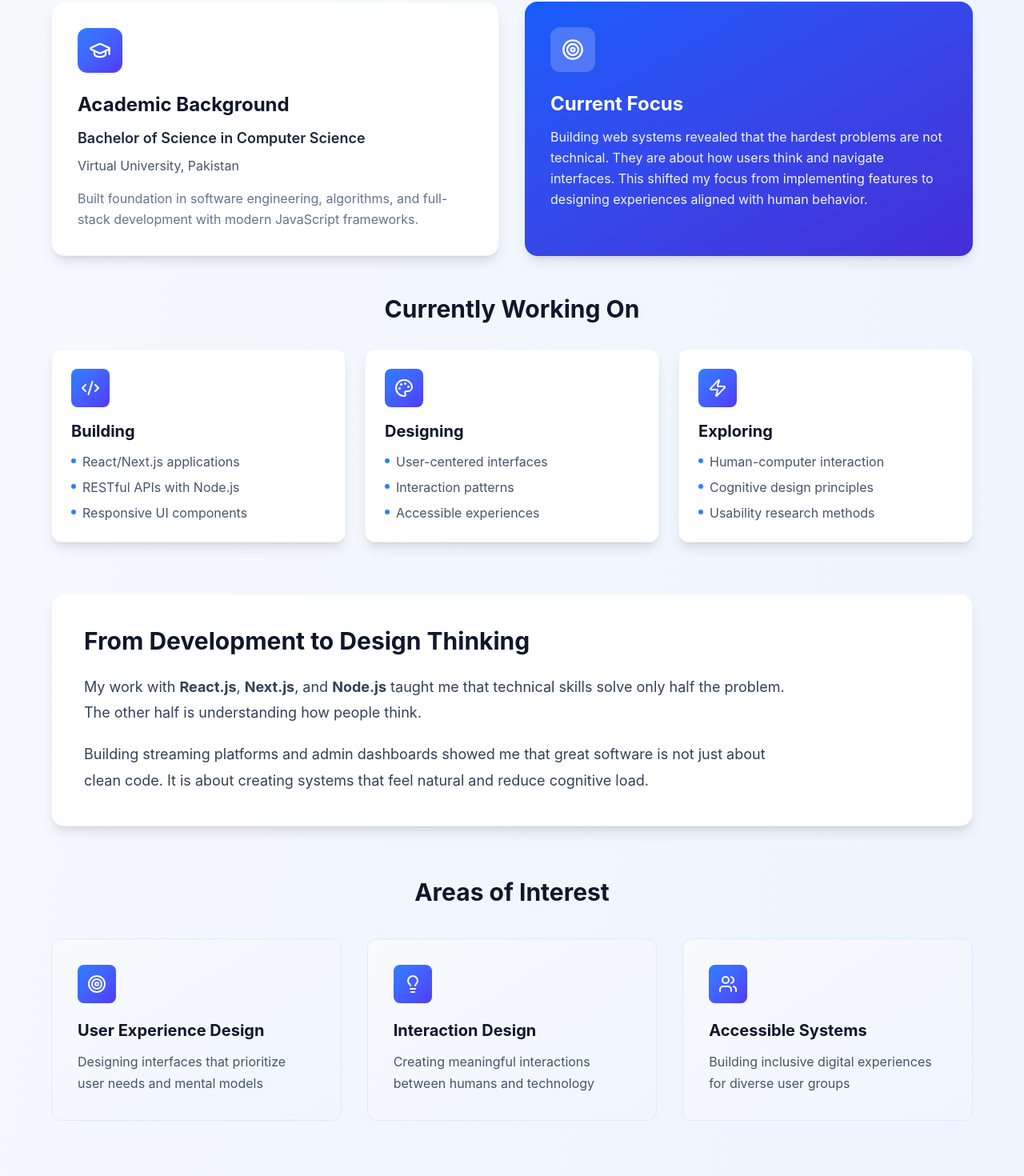
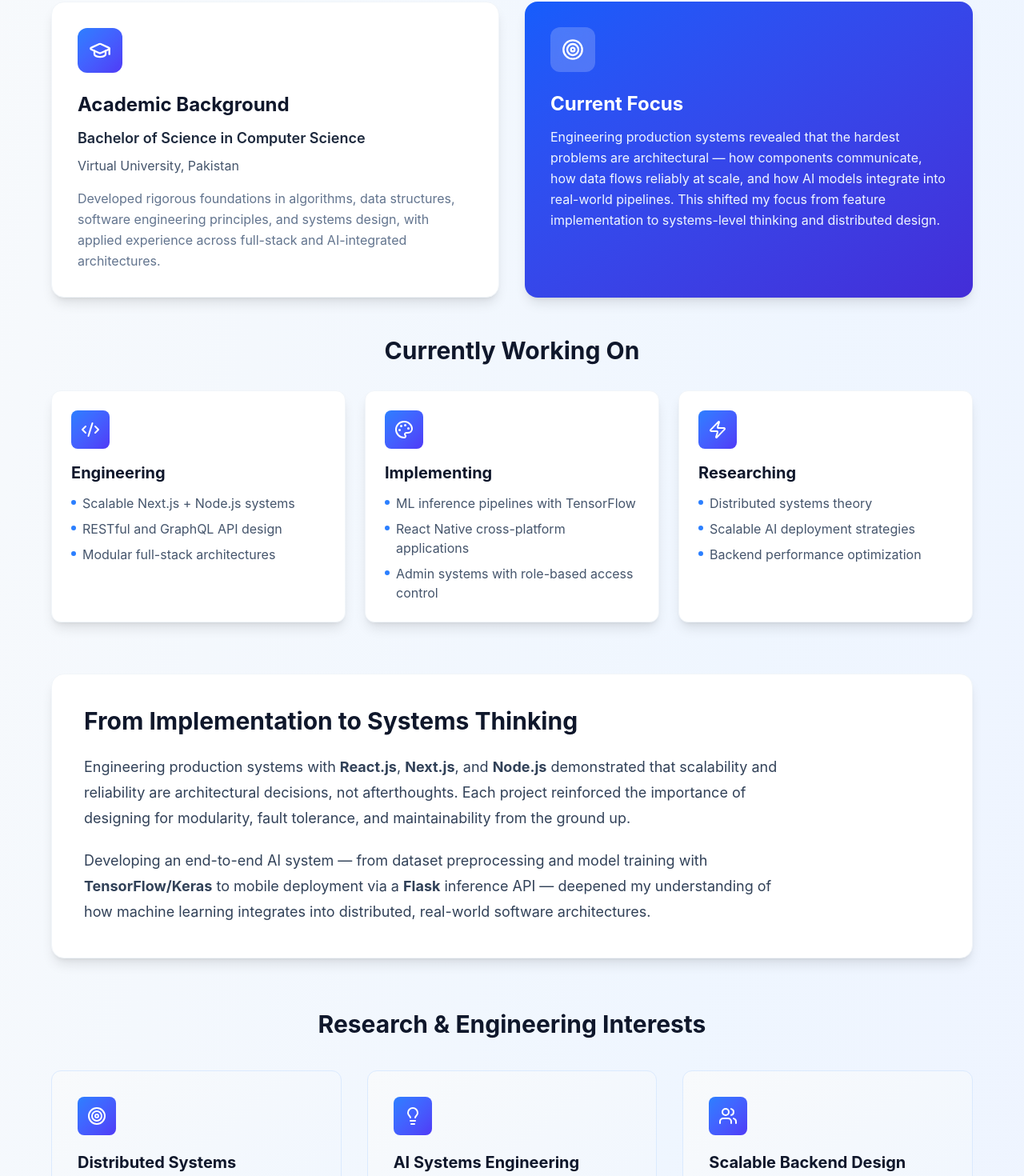
Before and after one commit to krishmalakif/portfolio, a React (Vite) app: page / in a window 1280 px wide. Shown: the part 1087-2557 px from the top of the page at 80% size. Built offline with nearby package versions, Linux system fonts and the light colour scheme.

Commit message:
Reframe portfolio content for EU MSc admission: distributed systems and AI engineering identity

```diff
--- a/src/app/components/About.tsx
+++ b/src/app/components/About.tsx
@@ -4,36 +4,36 @@ export function About() {
   const motivations = [
     {
       icon: Target,
-      title: "User Experience Design",
-      description: "Designing interfaces that prioritize user needs and mental models"
+      title: "Distributed Systems",
+      description: "Designing fault-tolerant, scalable architectures that maintain consistency and performance under real-world load"
     },
     {
       icon: Lightbulb,
-      title: "Interaction Design",
-      description: "Creating meaningful interactions between humans and technology"
+      title: "AI Systems Engineering",
+      description: "Implementing end-to-end ML pipelines — from data preprocessing and model training to optimized inference and deployment"
     },
     {
       icon: Users,
-      title: "Accessible Systems",
-      description: "Building inclusive digital experiences for diverse user groups"
+      title: "Scalable Backend Design",
+      description: "Engineering modular, maintainable server-side systems with a focus on reliability, performance, and clean API contracts"
     }
   ];
 
   const currentWork = [
     {
       icon: Code2,
-      title: "Building",
-      items: ["React/Next.js applications", "RESTful APIs with Node.js", "Responsive UI components"]
+      title: "Engineering",
+      items: ["Scalable Next.js + Node.js systems", "RESTful and GraphQL API design", "Modular full-stack architectures"]
     },
     {
       icon: Palette,
-      title: "Designing",
-      items: ["User-centered interfaces", "Interaction patterns", "Accessible experiences"]
+      title: "Implementing",
+      items: ["ML inference pipelines with TensorFlow", "React Native cross-platform applications", "Admin systems with role-based access control"]
     },
     {
       icon: Zap,
-      title: "Exploring",
-      items: ["Human-computer interaction", "Cognitive design principles", "Usability research methods"]
+      title: "Researching",
+      items: ["Distributed systems theory", "Scalable AI deployment strategies", "Backend performance optimization"]
     }
   ];
 
@@ -45,7 +45,7 @@ export function About() {
             Background
           </h2>
           <p className="text-xl text-slate-600 max-w-3xl mx-auto leading-relaxed">
-            From building functional systems to designing meaningful experiences
+            From systems engineering to scalable AI — building with architectural intent
           </p>
         </div>
 
@@ -62,7 +62,7 @@ export function About() {
               </p>
               <p className="text-slate-600">Virtual University, Pakistan</p>
               <p className="text-slate-500 mt-4 leading-relaxed">
-                Built foundation in software engineering, algorithms, and full-stack development with modern JavaScript frameworks.
+                Developed rigorous foundations in algorithms, data structures, software engineering principles, and systems design, with applied experience across full-stack and AI-integrated architectures.
               </p>
             </div>
           </div>
@@ -74,7 +74,7 @@ export function About() {
             </div>
             <h3 className="text-2xl font-bold mb-3">Current Focus</h3>
             <p className="text-blue-50 leading-relaxed">
-              Building web systems revealed that the hardest problems are not technical. They are about how users think and navigate interfaces. This shifted my focus from implementing features to designing experiences aligned with human behavior.
+              Engineering production systems revealed that the hardest problems are architectural — how components communicate, how data flows reliably at scale, and how AI models integrate into real-world pipelines. This shifted my focus from feature implementation to systems-level thinking and distributed design.
             </p>
           </div>
         </div>
@@ -104,20 +104,20 @@ export function About() {
 
         {/* Transition Story */}
         <div className="bg-white rounded-2xl p-10 shadow-lg mb-16 border border-slate-100">
-          <h3 className="text-3xl font-bold text-slate-900 mb-6">From Development to Design Thinking</h3>
+          <h3 className="text-3xl font-bold text-slate-900 mb-6">From Implementation to Systems Thinking</h3>
           <div className="max-w-4xl text-slate-700 leading-relaxed space-y-5 text-lg" style={{lineHeight: '1.8'}}>
             <p>
-              My work with <strong>React.js</strong>, <strong>Next.js</strong>, and <strong>Node.js</strong> taught me that technical skills solve only half the problem. The other half is understanding how people think.
+              Engineering production systems with <strong>React.js</strong>, <strong>Next.js</strong>, and <strong>Node.js</strong> demonstrated that scalability and reliability are architectural decisions, not afterthoughts. Each project reinforced the importance of designing for modularity, fault tolerance, and maintainability from the ground up.
             </p>
             <p>
-              Building streaming platforms and admin dashboards showed me that great software is not just about clean code. It is about creating systems that feel natural and reduce cognitive load.
+              Developing an end-to-end AI system — from dataset preprocessing and model training with <strong>TensorFlow/Keras</strong> to mobile deployment via a <strong>Flask</strong> inference API — deepened my understanding of how machine learning integrates into distributed, real-world software architectures.
             </p>
           </div>
         </div>
 
         {/* Research Interests */}
         <div>
-          <h3 className="text-3xl font-bold text-slate-900 mb-10 text-center">Areas of Interest</h3>
+          <h3 className="text-3xl font-bold text-slate-900 mb-10 text-center">Research &amp; Engineering Interests</h3>
           <div className="grid md:grid-cols-3 gap-8">
             {motivations.map((item, index) => (
               <div
--- a/src/app/components/Hero.tsx
+++ b/src/app/components/Hero.tsx
@@ -39,7 +39,7 @@ export function Hero({ isExportMode = false }: HeroProps) {
         </h1>
 
         <p className="text-xl md:text-2xl text-slate-600 mb-4">
-          Full-Stack Developer | UI/UX Enthusiast
+          Software Engineer | Distributed Systems &amp; AI Systems
         </p>
 
         <p className="text-lg text-slate-500 mb-4">
@@ -48,7 +48,7 @@ export function Hero({ isExportMode = false }: HeroProps) {
 
         <div className="max-w-3xl mx-auto mb-10">
           <p className="text-lg text-slate-700 leading-relaxed">
-            Building scalable web applications with focus on user experience and clean code.
+            Designing and engineering scalable software systems with a focus on distributed architecture, backend reliability, and applied AI — oriented toward advanced research and MSc-level study in Computer Science.
           </p>
         </div>
 
--- a/src/app/components/Projects.tsx
+++ b/src/app/components/Projects.tsx
@@ -21,9 +21,9 @@ export function Projects() {
   const projects: Project[] = [
     {
       title: "CheapStreamTV",
-      tagline: "Interactive Streaming Platform",
+      tagline: "Scalable Streaming Platform",
       description:
-        "Modern streaming platform built with Next.js and React, emphasizing responsive design and seamless user experience across devices.",
+        "Engineered a high-performance streaming platform using Next.js and React, with a component-driven architecture optimized for responsiveness, fast content delivery, and consistent state management across dynamic data sources.",
       technologies: ["Next.js", "React.js", "Tailwind CSS", "JavaScript", "API Integration"],
       features: [
         "Component-based architecture for UI consistency",
@@ -32,15 +32,15 @@ export function Projects() {
         "Optimized API integration for fast content delivery",
       ],
       hciRelevance:
-        "Restructured interface using grouped sections and clearer hierarchy to reduce cognitive load. Focused on minimizing user decisions at any given moment.",
+        "Designed the content delivery layer around minimizing latency and reducing interface complexity — grouping related content hierarchically to lower cognitive overhead and improve navigational efficiency.",
       gradient: "from-blue-600 to-indigo-600",
       link: "https://cheapstreamtv.com/",
     },
     {
       title: "NAAC-USA Website",
-      tagline: "Content-Focused Web Platform",
+      tagline: "Structured Content & Information Architecture",
       description:
-        "Structured content platform built with core web technologies, emphasizing semantic markup and accessible navigation.",
+        "Designed and implemented a semantically structured web platform using core web technologies, with emphasis on accessible markup, mobile-first responsive layout, and modular JavaScript-driven interaction patterns.",
       technologies: ["HTML5", "Responsive Design", "JavaScript", "PHP", "CSS3"],
       features: [
         "Semantic HTML structure for accessibility",
@@ -49,7 +49,7 @@ export function Projects() {
         "Intuitive navigation and content hierarchy",
       ],
       hciRelevance:
-        "Focused on semantic markup to directly impact how people understand and interact with the interface. Information structure drives navigation patterns.",
+        "Applied information architecture principles to structure content hierarchies that directly govern navigation flow — semantic markup as a system-level decision affecting both accessibility and discoverability.",
       gradient: "from-purple-600 to-pink-600",
       link: "https://nacc-usa.org/",
     },
@@ -57,7 +57,7 @@ export function Projects() {
       title: "DataAnchor",
       tagline: "Full-Stack Web & Admin Platform",
       description:
-        "Professional Next.js website paired with a fully functional React-admin panel, delivering a seamless full-stack experience for data-driven business operations.",
+        "Architected a production-grade Next.js web platform integrated with a fully functional React-admin panel, implementing role-based access control, relational data management, and a modular REST API backend for scalable business operations.",
       technologies: ["Next.js", "React-Admin", "Node.js", "TypeScript", "REST API"],
       features: [
         "Next.js frontend with optimized performance",
@@ -66,7 +66,7 @@ export function Projects() {
         "Responsive design across all device sizes",
       ],
       hciRelevance:
-        "Admin workflows designed around task completion rather than data structure, reducing friction for operators managing complex datasets.",
+        "Admin system architecture designed around operator task flows rather than raw data structure — reducing interaction complexity and improving throughput for high-frequency data management operations.",
       gradient: "from-green-600 to-teal-600",
       link: "https://dataanchor.ae/",
     },
@@ -74,9 +74,9 @@ export function Projects() {
 
   const fyp: Project = {
     title: "Leaf Disease Detection App",
-    tagline: "Final Year Project — Full-Stack ML Mobile Application",
+    tagline: "Final Year Project — End-to-End AI Systems Engineering",
     description:
-      "A full-stack mobile application that detects leaf diseases using a TensorFlow/Keras ML model. Built with React Native for the mobile frontend, Node.js + Flask for the backend, and features user registration, login, image upload, disease prediction, and history tracking.",
+      "Designed and implemented a full-stack AI-integrated mobile system for automated leaf disease classification. The architecture spans a React Native client, a dual-backend layer (Node.js for application logic, Flask for ML inference), and a TensorFlow/Keras convolutional model trained on a curated agricultural dataset — covering the complete pipeline from data preprocessing and model optimization to mobile deployment.",
     technologies: ["React Native", "Node.js", "Flask", "TensorFlow", "Keras", "Python"],
     features: [
       "ML-powered disease prediction from leaf images",
@@ -85,7 +85,7 @@ export function Projects() {
       "User auth, image upload & prediction history",
     ],
     hciRelevance:
-      "Designed for non-technical agricultural users — simple image capture flow with instant visual feedback on disease diagnosis, minimizing steps between problem and answer.",
+      "Engineered the inference pipeline for low-latency mobile response — model quantization and a decoupled Flask API layer ensure prediction throughput remains viable on resource-constrained devices, bridging the gap between ML research and production deployment.",
     gradient: "from-emerald-500 to-lime-500",
     github: "https://github.com/krishmalakif/Leaf-Disease-Detection-Mobile-App-",
   };
@@ -98,7 +98,7 @@ export function Projects() {
             Featured Projects
           </h2>
           <p className="text-xl text-slate-600 max-w-3xl mx-auto">
-            Practical applications of web development with focus on user experience
+            Engineering systems across distributed web platforms, scalable backends, and applied AI pipelines
           </p>
         </div>
 
@@ -223,9 +223,9 @@ export function Projects() {
 
         {/* Projects Philosophy */}
         <div className="mt-16 bg-gradient-to-br from-slate-900 to-blue-900 rounded-2xl p-8 text-white">
-          <h4 className="text-2xl font-bold mb-4">Development Approach</h4>
+          <h4 className="text-2xl font-bold mb-4">Engineering Approach</h4>
           <p className="text-blue-100 leading-relaxed">
-            These projects represent evolution from focusing purely on technical implementation to prioritizing user needs and accessible experiences. Each taught me that great software is not just about clean code. It is about understanding human behavior.
+            These projects represent a progression from feature-level implementation to systems-level engineering — each one demanding deliberate decisions around architecture, data flow, scalability, and reliability. The final year project in particular reflects an end-to-end AI systems engineering mindset: from dataset curation and model training to distributed backend design and mobile deployment.
           </p>
         </div>
       </div>
--- a/src/app/components/Skills.tsx
+++ b/src/app/components/Skills.tsx
@@ -4,7 +4,7 @@ export function Skills() {
   const skillCategories = [
     {
       icon: Code2,
-      title: "Technical Development",
+      title: "Systems & Backend Engineering",
       color: "from-blue-500 to-indigo-600",
       skills: [
         { name: "JavaScript (ES6+)", level: 90 },
@@ -17,27 +17,27 @@ export function Skills() {
     },
     {
       icon: Palette,
-      title: "Design & Interaction",
+      title: "AI & Data Systems",
       color: "from-purple-500 to-pink-600",
       skills: [
-        { name: "Responsive Design", level: 85 },
-        { name: "UI/UX Principles", level: 75 },
-        { name: "Interface Structuring", level: 80 },
-        { name: "Interaction Flow Design", level: 75 },
-        { name: "Component Architecture", level: 85 },
-        { name: "Frontend Performance", level: 80 },
+        { name: "Python", level: 80 },
+        { name: "TensorFlow / Keras", level: 75 },
+        { name: "Flask (API Layer)", level: 75 },
+        { name: "ML Pipeline Design", level: 70 },
+        { name: "React Native", level: 75 },
+        { name: "Data Preprocessing", level: 70 },
       ],
     },
     {
       icon: Wrench,
-      title: "Tools & Frameworks",
+      title: "Architecture & Tooling",
       color: "from-green-500 to-teal-600",
       skills: [
+        { name: "RESTful API Design", level: 85 },
+        { name: "GraphQL", level: 70 },
+        { name: "Git & GitHub", level: 85 },
         { name: "Tailwind CSS", level: 90 },
         { name: "Material UI", level: 80 },
-        { name: "Git & GitHub", level: 85 },
-        { name: "GraphQL", level: 70 },
-        { name: "RESTful APIs", level: 85 },
         { name: "Vite / Webpack", level: 75 },
       ],
     },
@@ -51,7 +51,7 @@ export function Skills() {
             Skills & Competencies
           </h2>
           <p className="text-lg text-slate-600 max-w-2xl mx-auto">
-            Technical expertise meets design thinking
+            Structured technical expertise across systems engineering, AI integration, and scalable backend development
           </p>
         </div>
 
@@ -89,12 +89,9 @@ export function Skills() {
 
         {/* Skills Context */}
         <div className="bg-gradient-to-br from-blue-50 to-indigo-50 rounded-2xl p-8 border border-blue-200">
-          <h4 className="text-xl font-bold text-slate-900 mb-4">Development Philosophy</h4>
+          <h4 className="text-xl font-bold text-slate-900 mb-4">Engineering Philosophy</h4>
           <p className="text-slate-700 leading-relaxed">
-            My technical skills have been developed through hands-on project work, with increasing
-            emphasis on <strong>usability</strong>, <strong>accessibility</strong>, and{" "}
-            <strong>user experience</strong>. I approach development not just as writing code, but as
-            crafting experiences that serve human needs and align with how people naturally think and interact with technology.
+            My technical competencies have been developed through end-to-end system engineering — from designing relational database schemas and scalable REST APIs to implementing ML inference pipelines and distributed mobile backends. I approach software not as isolated features, but as interconnected systems where <strong>architectural decisions</strong>, <strong>performance constraints</strong>, and <strong>data flow design</strong> determine long-term reliability and scalability.
           </p>
         </div>
       </div>
--- a/src/app/components/TechStack.tsx
+++ b/src/app/components/TechStack.tsx
@@ -4,9 +4,13 @@ export function TechStack() {
     { name: "Next.js", category: "Framework" },
     { name: "TypeScript", category: "Language" },
     { name: "Node.js", category: "Backend" },
-    { name: "Tailwind CSS", category: "Styling" },
+    { name: "Python", category: "AI / Backend" },
+    { name: "TensorFlow", category: "ML Framework" },
+    { name: "Flask", category: "API Layer" },
+    { name: "PostgreSQL", category: "Database" },
     { name: "GraphQL", category: "API" },
-    { name: "Material UI", category: "UI Library" },
+    { name: "React Native", category: "Mobile" },
+    { name: "REST APIs", category: "Architecture" },
     { name: "Git", category: "Version Control" },
   ];
 
@@ -14,8 +18,8 @@ export function TechStack() {
     <section className="py-16 px-6 bg-slate-50">
       <div className="max-w-6xl mx-auto">
         <div className="text-center mb-12">
-          <h3 className="text-3xl font-bold text-slate-900 mb-4">Technologies I Work With</h3>
-          <p className="text-slate-600">Core tools and frameworks in my development workflow</p>
+          <h3 className="text-3xl font-bold text-slate-900 mb-4">Core Technology Stack</h3>
+          <p className="text-slate-600">Technologies applied across distributed systems, AI pipelines, and scalable backend architectures</p>
         </div>
         <div className="grid grid-cols-2 md:grid-cols-4 gap-6">
           {technologies.map((tech, index) => (
```
